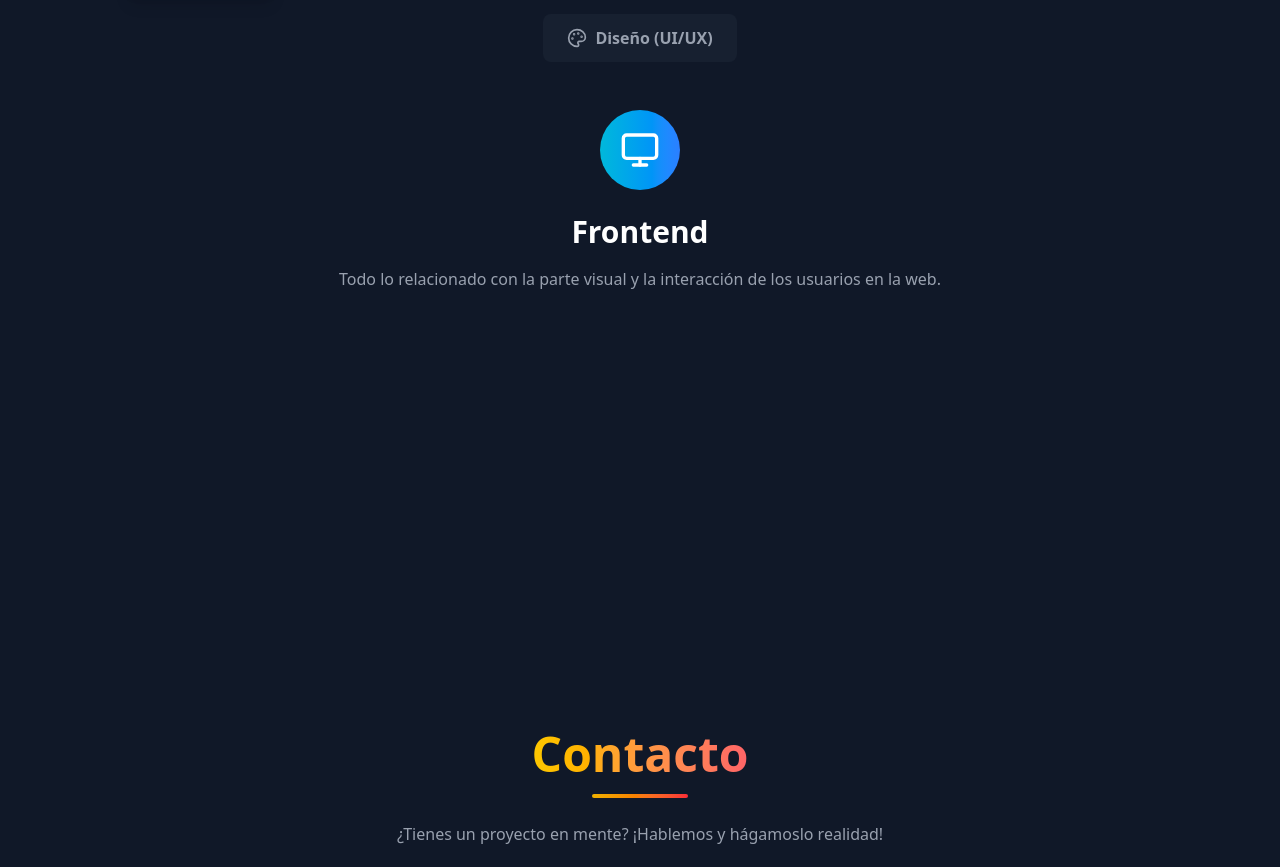
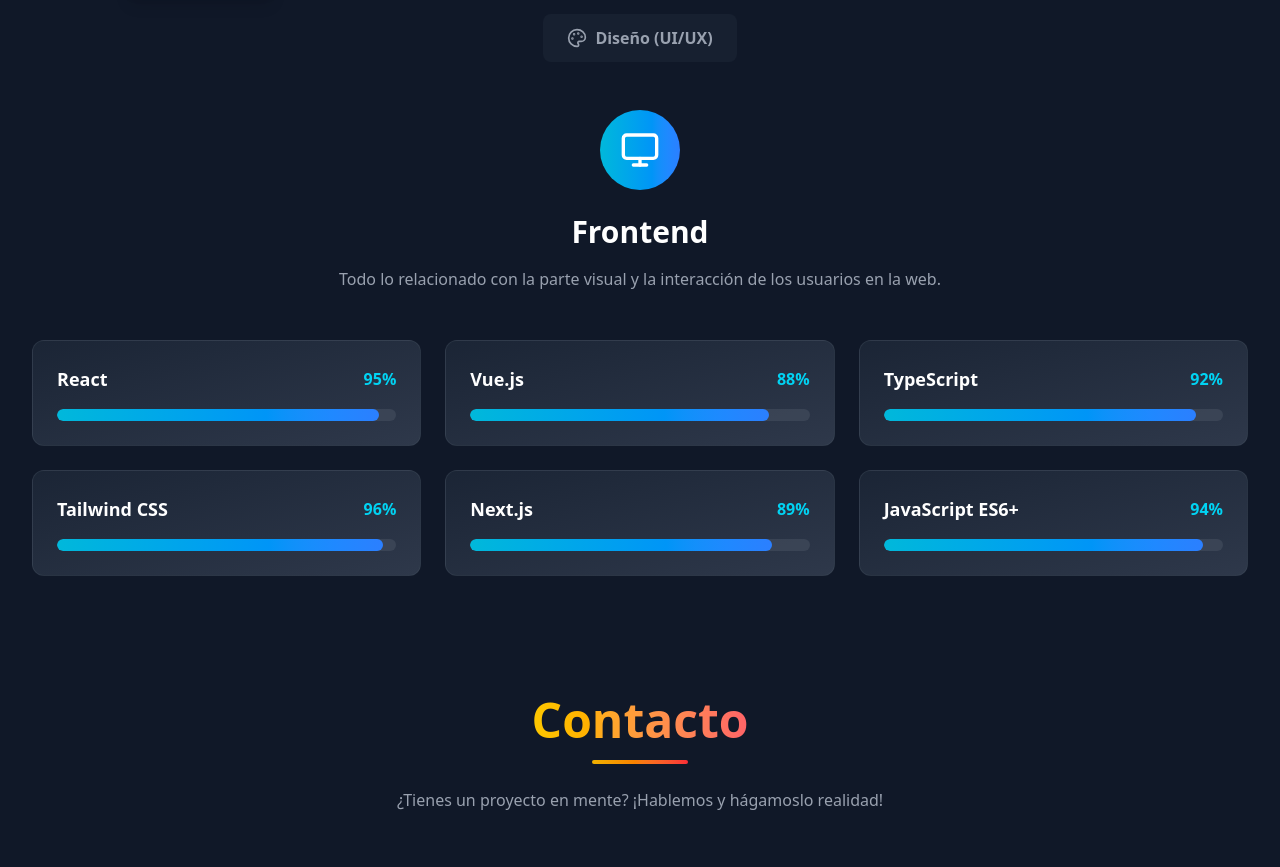
Before and after one commit to felipenav7/personal_portafolio_zuyex, a React (Vite) app: page / in a window 1280 px wide. Shown: the part 1770-2637 px from the top of the page. Built offline with nearby package versions, Linux system fonts and the light colour scheme.

Commit message:
Skills Añadidas y Progress bar arreglado

```diff
--- a/src/components/Skills.jsx
+++ b/src/components/Skills.jsx
@@ -1,19 +1,17 @@
 import React, { useState } from "react";
 import {
-  Code2,
   Database,
   Palette,
   Smartphone,
-  Globe,
-  Zap,
   Server,
-  GitBranch,
   Monitor,
   Settings,
 } from "lucide-react";
 
 const Skills = () => {
   const [activeCategory, setActiveCategory] = useState(0);
+
+  const [isAnimating, setIsAnimating] = useState(true);
 
   const skillCategories = [
     {
@@ -23,7 +21,14 @@
       color: "from-cyan-500 to-blue-500",
       description:
         "Todo lo relacionado con la parte visual y la interacción de los usuarios en la web.",
-      skills: [],
+      skills: [
+        { name: "React", level: 95 },
+        { name: "Vue.js", level: 88 },
+        { name: "TypeScript", level: 92 },
+        { name: "Tailwind CSS", level: 96 },
+        { name: "Next.js", level: 89 },
+        { name: "JavaScript ES6+", level: 94 },
+      ],
     },
     {
       id: "backend",
@@ -32,7 +37,14 @@
       color: "from-purple-500 to-red-500",
       description:
         "La lógica del servidor, las APIs, la gestión de datos y la seguridad de las aplicaciones.",
-      skills: [],
+      skills: [
+        { name: "Node.js", level: 91 },
+        { name: "Python", level: 50 },
+        { name: "Express.js", level: 93 },
+        { name: "FastAPI", level: 85 },
+        { name: "REST APIs", level: 94 },
+        { name: "GraphQL", level: 82 },
+      ],
     },
     {
       id: "database",
@@ -41,7 +53,14 @@
       color: "from-red-500 to-yellow-500",
       description:
         "Las tecnologías que manejas para almacenar, gestionar y estructurar la información de tus proyectos.",
-      skills: [],
+      skills: [
+        { name: "PostgreSQL", level: 90 },
+        { name: "MongoDB", level: 88 },
+        { name: "MySQL", level: 85 },
+        { name: "Redis", level: 82 },
+        { name: "Supabase", level: 87 },
+        { name: "Firebase", level: 84 },
+      ],
     },
     {
       id: "mobile",
@@ -50,16 +69,30 @@
       color: "from-emerald-500 to-cyan-500",
       description:
         "Las herramientas y lenguajes que utilizas para crear aplicaciones nativas o multiplataforma.",
-      skills: [],
+      skills: [
+        { name: "React Native", level: 89 },
+        { name: "Flutter", level: 83 },
+        { name: "Expo", level: 91 },
+        { name: "iOS Development", level: 78 },
+        { name: "Android Development", level: 80 },
+        { name: "PWA", level: 86 },
+      ],
     },
     {
       id: "devops",
       title: "Herramientas & DevOps",
       icon: Settings,
-      color: "from-stone-500 to-stone-600",
+      color: "from-green-500/80 to-green-700",
       description:
         "Todos los programas y prácticas que te ayudan a construir, probar y desplegar tus proyectos de manera eficiente.",
-      skills: [],
+      skills: [
+        { name: "Docker", level: 87 },
+        { name: "AWS", level: 84 },
+        { name: "Git & GitHub", level: 95 },
+        { name: "CI/CD", level: 82 },
+        { name: "Linux", level: 88 },
+        { name: "Vercel", level: 90 },
+      ],
     },
     {
       id: "design",
@@ -68,13 +101,135 @@
       color: "from-purple-500 to-cyan-500",
       description:
         "El diseño de interfaces y la experiencia de usuario, es decir, cómo se ve y cómo se siente usar tus aplicaciones.",
-      skills: [],
+      skills: [
+        { name: "Figma", level: 92 },
+        { name: "Adobe XD", level: 85 },
+        { name: "Photoshop", level: 88 },
+        { name: "Design Systems", level: 89 },
+        { name: "Prototyping", level: 91 },
+        { name: "User Research", level: 83 },
+      ],
     },
   ];
 
+  // Esta función ahora maneja la lógica de la animación
+  const handleCategoryChange = (index) => {
+    // Paso 1: Reiniciamos la animación. El ancho de las barras se volverá 0%
+    setIsAnimating(false);
+
+    // Paso 2: Actualizamos la categoría activa
+    setActiveCategory(index);
+
+    // Paso 3: Usamos setTimeout para dar tiempo a React de renderizar con el ancho en 0%
+    // y luego actualizamos el estado para iniciar la animación al 100% (o al valor de la habilidad)
+    setTimeout(() => {
+      setIsAnimating(true);
+    }, 10);
+  };
+
+  const renderCategoryContent = () => {
+    const category = skillCategories[activeCategory];
+    if (!category) {
+      return null;
+    }
+
+    return (
+      <div
+        key={activeCategory} // Importante para forzar la re-renderización y la animación
+        className="animate-fadeInRight"
+      >
+        {/* Category Header */}
+        <div className="text-center mb-12">
+          <div
+            className={`inline-flex items-center justify-center w-20 h-20 bg-gradient-to-r
+            ${category.color} rounded-full mb-6`}
+          >
+            <category.icon className="h-10 w-10 text-white" />
+          </div>
+          <h3 className="text-3xl font-bold text-white mb-4">
+            {category.title}
+          </h3>
+          <p className="text-gray-400 max-w-2xl mx-auto leading-relaxed">
+            {category.description}
+          </p>
+        </div>
+
+        {/* <div className="grid md:grid-cols-2 lg:grid-cols-3 gap-6">
+          {category.skills.map((skill, skillIndex) => (
+            <div
+              key={skill.name}
+              className="bg-gradient-to-br from-gray-800/80 to-gray-700/80 p-6
+              rounded-xl border border-gray-600/30 hover:border-purple-500/50 transition-all duration-300
+              hover:scale-105 hover:shadow-xl"
+              style={{
+                animationDelay: `${skillIndex * 100}ms`,
+              }}
+            >
+              <div className="flex items-center justify-between mb-4">
+                <h4 className="text-lg font-semibold text-white">
+                  {skill.name}
+                </h4>
+                <span className="text-cyan-400 font-bold">{skill.level}%</span>
+              </div>
+
+              Progress bar
+
+              <div className="w-full bg-gray-600/50 rounded-full h-3 overflow-hidden">
+                <div
+                  className={`h-full bg-gradient-to-r ${category.color} rounded-full transition-all duration-1000 ease-out`}
+                  style={{
+                    width: activeCategory === index ? `${skill.level}%` : "0%",
+                    transitionDelay: `${skillIndex * 150}ms`,
+                  }}
+                ></div>
+              </div>
+            </div>
+          ))}
+        </div> */}
+
+        <div className="grid md:grid-cols-2 lg:grid-cols-3 gap-6">
+          {category.skills.map((skill, skillIndex) => (
+            <div
+              key={skill.name}
+              className="bg-gradient-to-br from-gray-800/80 to-gray-700/80 p-6
+              rounded-xl border border-gray-600/30 hover:border-purple-500/50 transition-all duration-300
+              hover:scale-105 hover:shadow-xl"
+              style={{
+                animationDelay: `${skillIndex * 100}ms`,
+              }}
+            >
+              <div className="flex items-center justify-between mb-4">
+                <h4 className="text-lg font-semibold text-white">
+                  {skill.name}
+                </h4>
+                <span className="text-cyan-400 font-bold">{skill.level}%</span>
+              </div>
+
+              {/* Progress Bar */}
+              <div className="w-full bg-gray-600/50 rounded-full h-3 overflow-hidden">
+                <div
+                  // La animación se controla aquí. isAnimating es `false` al principio y `true` después de 10ms.
+                  // Esto fuerza una doble renderización que permite la animación.
+                  className={`h-full bg-gradient-to-r ${category.color} rounded-full transition-all duration-1000 ease-out`}
+                  style={{
+                    width: isAnimating ? `${skill.level}%` : "0%",
+                    transitionDelay: `${skillIndex * 150}ms`,
+                  }}
+                ></div>
+              </div>
+            </div>
+          ))}
+        </div>
+      </div>
+    );
+  };
+
   return (
-    <section id="skills" className="py-15 bg-gray-900">
-      <div className="max-w-7xl mx-auto px-4 sm:px-6 lg:px-8">
+    <section
+      id="skills"
+      className="py-15 bg-gray-900 min-h-screen flex items-center justify-center"
+    >
+      <div className="max-w-7xl mx-auto px-4 sm:px-6 lg:px-8 w-full">
         <div className="text-center mb-16">
           <h2 className="text-4xl md:text-5xl font-bold mb-4">
             <span className="bg-gradient-to-r from-cyan-400 to-purple-400 bg-clip-text text-transparent">
@@ -83,7 +238,7 @@
           </h2>
           <div className="w-24 h-1 bg-gradient-to-r from-cyan-500 to-purple-500 mx-auto rounded-full"></div>
           <p className="text-gray-400 mt-6 max-w-2xl mx-auto">
-            Tecnologias y herramientas que domino para crear soluciones
+            Tecnologías y herramientas que domino para crear soluciones
             completas
           </p>
         </div>
@@ -93,7 +248,7 @@
           {skillCategories.map((category, index) => (
             <button
               key={category.id}
-              onClick={() => setActiveCategory(index)}
+              onClick={() => handleCategoryChange(index)}
               className={`group category px-6 py-3 rounded-lg font-bold transition-all duration-300 hover:scale-105
                 ${
                   activeCategory === index
@@ -112,36 +267,8 @@
           ))}
         </div>
 
-        {/* Active Category Content */}
-        <div className="relative min-h-[500px]">
-          {skillCategories.map((category, index) => (
-            <div
-              key={category.id}
-              className={`absolute inset-0 transition-all duration-350
-            ${
-              activeCategory === index
-                ? `opacity-100 translate-x-0 delay-160`
-                : `opacity-0 -translate-x-15 pointer-events-none`
-            }`}
-            >
-              {/* Category Header */}
-              <div className="text-center mb-12">
-                <div
-                  className={`inline-flex items-center justify-center w-20 h-20 bg-gradient-to-r
-                  ${category.color} rounded-full mb-6`}
-                >
-                  <category.icon className="h-10 w-10 text-white" />
-                </div>
-                <h3 className="text-3xl font-bold text-white mb-4">
-                  {category.title}
-                </h3>
-                <p className="text-gray-400 max-w-2xl mx-auto leading-relaxed">
-                  {category.description}
-                </p>
-              </div>
-            </div>
-          ))}
-        </div>
+        {/* Contenedor del contenido */}
+        <div className="relative">{renderCategoryContent()}</div>
       </div>
     </section>
   );
--- a/src/index.css
+++ b/src/index.css
@@ -17,6 +17,20 @@
     transform: translateX(0);
     opacity: 1;
   }
+}
+
+@keyframes fadeInRight {
+  from {
+    opacity: 0;
+    transform: translateX(-30px);
+  }
+  to {
+    opacity: 1;
+    transform: translateX(0);
+  }
+}
+.animate-fadeInRight {
+  animation: fadeInRight 0.5s ease-out;
 }
 
 @keyframes slideLeft {
```
